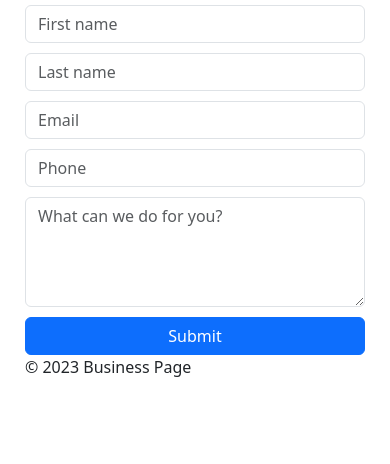
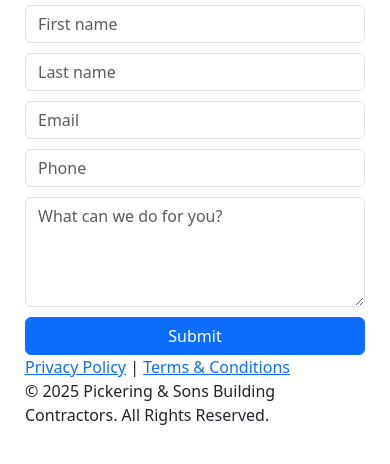
Before and after one commit to lewis-0870/pickering-and-sons, a plain HTML site: page contactform.html in a window 390 px wide. Shown: the part 178-642 px from the top of the page. Drawn offline with nearby package versions, Linux system fonts and the light colour scheme.

Commit message:
Copyright notice and phone number
amended to 11 needed

```diff
--- a/contactform.html
+++ b/contactform.html
@@ -59,7 +59,7 @@
                 <input type="email" class="form-control" id="email" name="email" placeholder="Email" aria-label="Email" required>
 <!-- contact number -->
                 <label for="phone" class="visually-hidden">Phone</label>
-                <input type="text" class="form-control" id="phone" name="phone" placeholder="Phone" aria-label="Phone" required maxlength="9">
+                <input type="text" class="form-control" id="phone" name="phone" placeholder="Phone" aria-label="Phone" required maxlength="11">
 <!-- info about work to be completed -->
                 <label for="information" class="visually-hidden">Information</label>
                 <textarea class="form-control" id="information" name="information" rows="4" placeholder="What can we do for you?" aria-label="Your message"></textarea>
@@ -69,9 +69,18 @@
             </div>
 
     </main>
-    <footer>
-        <p>&copy; 2023 Business Page</p>
-    </footer>
+<footer class="site-footer">
+        <nav class="footer-links">
+            <a href="privacy-policy.html">Privacy Policy</a>
+            |
+            <a href="terms-and-conditions.html">Terms &amp; Conditions</a>
+        </nav>
+
+        <p class="copyright-notice">
+            &copy; 2025 Pickering &amp; Sons Building Contractors. All Rights Reserved.
+        </p>
+
+</footer>
     <script src="script.js"></script>
 </body>
 </html>
```
Also changed, not shown: index.html (+13 -0 lines).
